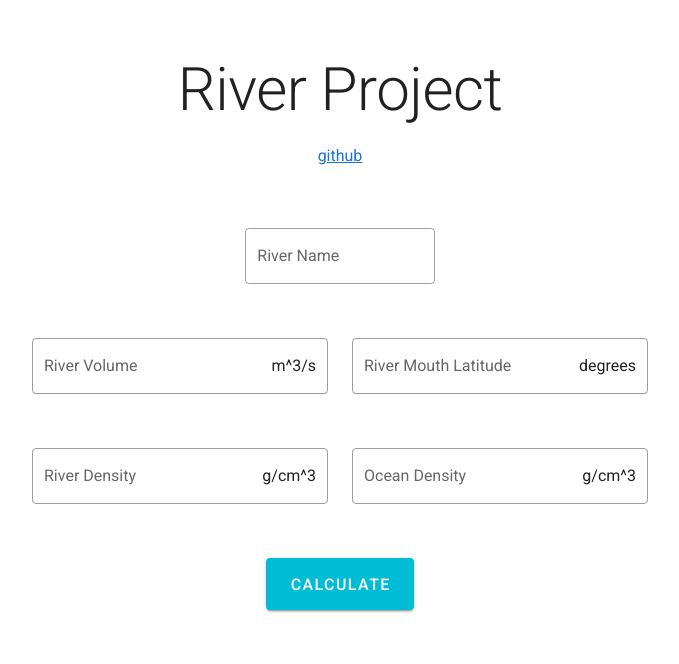
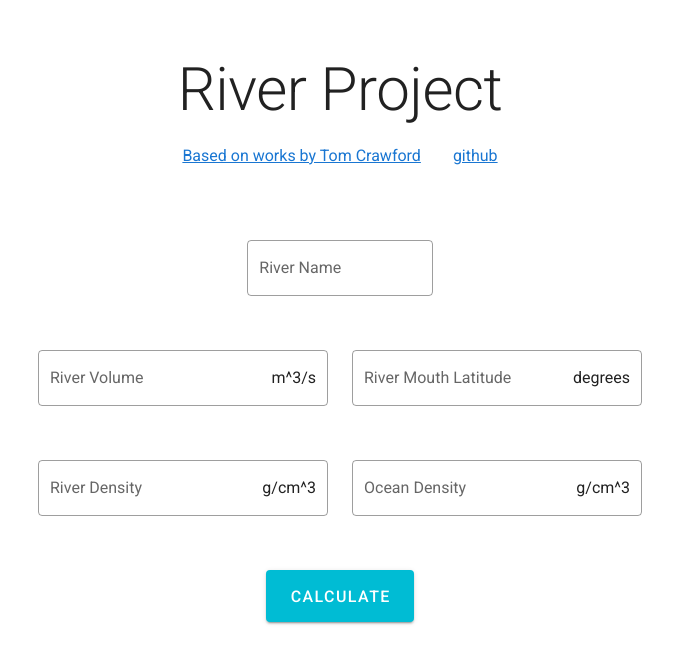
Before and after one commit to moses-lee/river-project, a Vue app: page / in a window 1280 px wide. Shown: the top 664 px of the page, without its empty margins (300-979 px from the left). Built offline with nearby package versions, Linux system fonts and the light colour scheme.

Commit message:
added credits

```diff
--- a/src/App.vue
+++ b/src/App.vue
@@ -1,18 +1,36 @@
 <template>
   <v-app>
-    <InputFields @clicked="showValues"></InputFields>
+    <v-container fluid>
+      <v-row justify="center">
+        <v-col cols="6" class="text-center mt-12">
+          <h4 class="display-3">River Project</h4>
+        </v-col>
+      </v-row>
+
+      <v-row justify="center">
+        <v-col cols="6" class="text-center">
+          <a class="subtitle mr-4" href="https://tomrocksmaths.files.wordpress.com/2019/06/crawfordtj-thesis.pdf">Based on works by Tom Crawford</a>
+          <a class="subtitle ml-4" href="https://github.com/moses-lee/river-project">github</a>
+        </v-col>
+      </v-row>
+
+      <v-row justify="center">
+        <v-col cols="12">
+          <InputFields @clicked="showValues"></InputFields>
+        </v-col>
+      </v-row>
+    </v-container>
   </v-app>
 </template>
 
 <script>
-import InputFields from './components/InputFields';
-
+import InputFields from "./components/InputFields";
 
 export default {
-  name: 'App',
+  name: "App",
 
   components: {
-    InputFields,
+    InputFields
   }
 };
 </script>
--- a/src/components/InputFields.vue
+++ b/src/components/InputFields.vue
@@ -1,16 +1,5 @@
 <template>
   <v-container fluid>
-    <v-row justify="center">
-      <v-col cols="6" class="text-center mt-12">
-        <h4 class="display-3">River Project</h4>
-      </v-col>
-    </v-row>
-
-    <v-row justify="center">
-      <v-col cols="6" class="text-center mb-6">
-        <a class="subtitle" href="https://github.com/moses-lee/river-project">github</a>
-      </v-col>
-    </v-row>
 
     <v-row justify="center" class="mt-6">
       <v-col cols="2">
```
